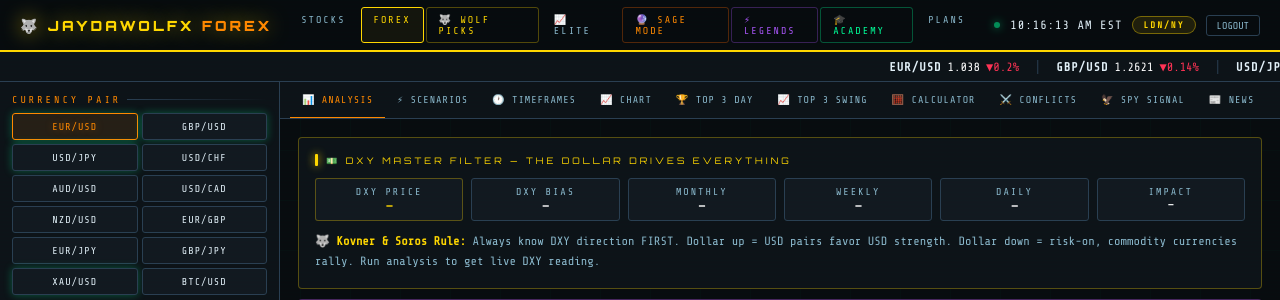
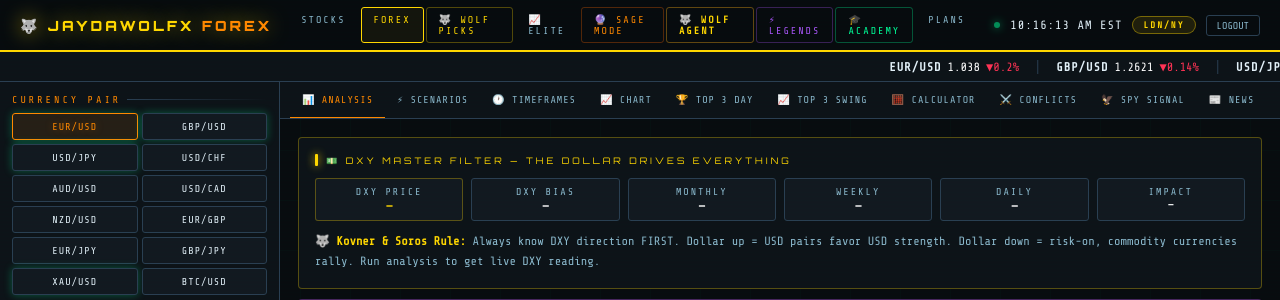
Before and after one commit to jonelmichelfx-bit/jaydawolfx-terminal, a Flask app: template templates/forex.html in a window 1280 px wide. Shown: the top 300 px of the page. Run offline with Flask 3, Linux system fonts and the light colour scheme; the template is opened without the code that fills it, so the values that code supplies are empty.

Commit message:
Add Wolf Agent nav link

```diff
--- a/templates/forex.html
+++ b/templates/forex.html
@@ -412,6 +412,7 @@ input::placeholder{color:var(--text-dim);}
     <a href="/forex-wolf" class="ntab" style="color:var(--gold);border-color:rgba(255,215,0,0.3);">🐺 WOLF PICKS</a>
     <a href="/wolf-elite" class="ntab">📈 ELITE</a>
     <a href="/sage-mode" class="ntab" style="color:var(--orange);border-color:rgba(255,102,0,0.3);">🔮 SAGE MODE</a>
+    <a href="/wolf-agent" class="ntab" style="color:var(--gold);border-color:rgba(232,160,20,0.4);font-weight:700;">🐺 WOLF AGENT</a>
     <a href="/legends" class="ntab" style="color:#a855f7;border-color:rgba(168,85,247,0.3);">⚡ LEGENDS</a>
     <a href="/education" class="ntab" style="color:var(--green);border-color:rgba(0,255,153,0.3);">🎓 ACADEMY</a>
     <a href="/pricing" class="ntab">PLANS</a>
```
